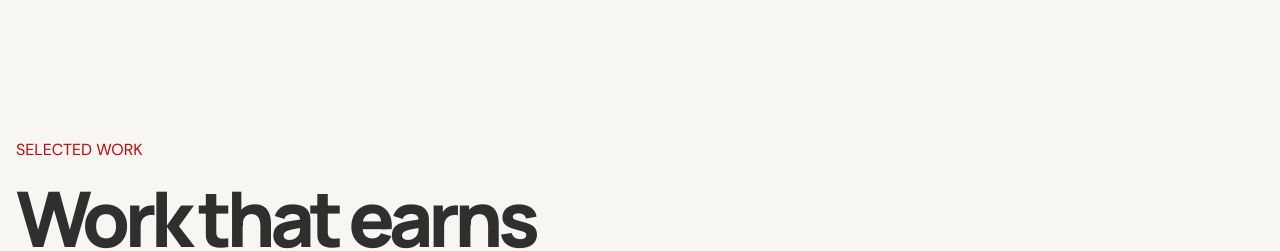
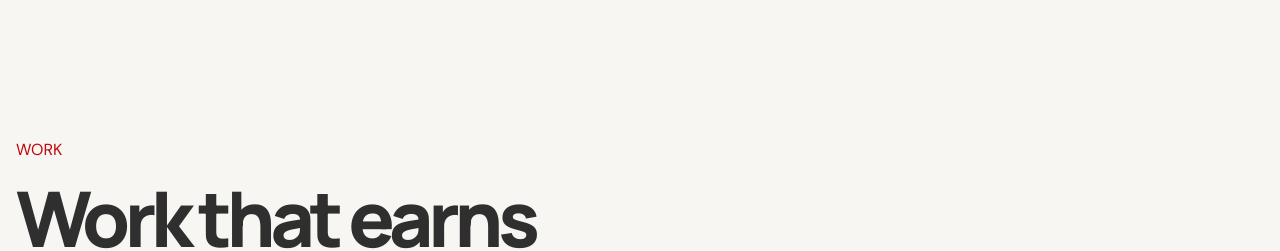
Before and after one commit to salanidigital/Salani_digital, a React (Vite) app: page / in a window 1280 px wide. Shown: the part 2960-3211 px from the top of the page. Built offline with nearby package versions, Linux system fonts and the light colour scheme.

Commit message:
Update Portfolio.jsx

```diff
--- a/src/components/Portfolio.jsx
+++ b/src/components/Portfolio.jsx
@@ -5,7 +5,7 @@ export default function Portfolio() {
     <section id="portfolio" className="portfolio section">
       <div className="section-head split reveal">
         <div>
-          <p className="eyebrow dark">SELECTED WORK</p>
+          <p className="eyebrow dark">WORK</p>
           <h2>Work that earns<br /><em>attention.</em></h2>
         </div>
       </div>
```
